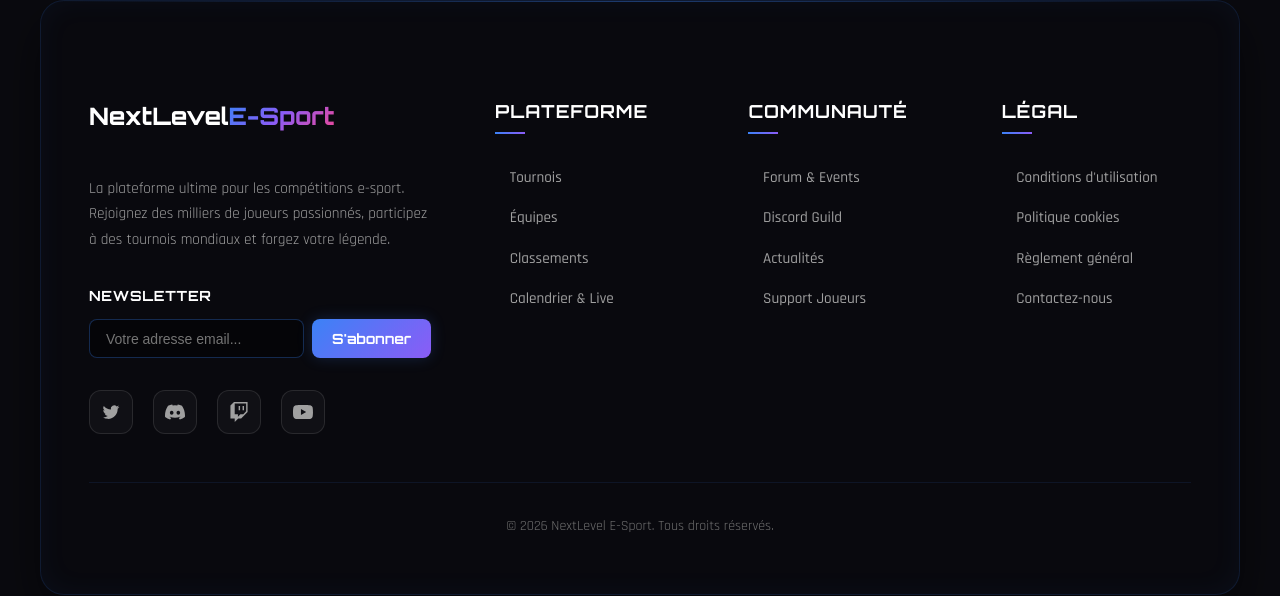
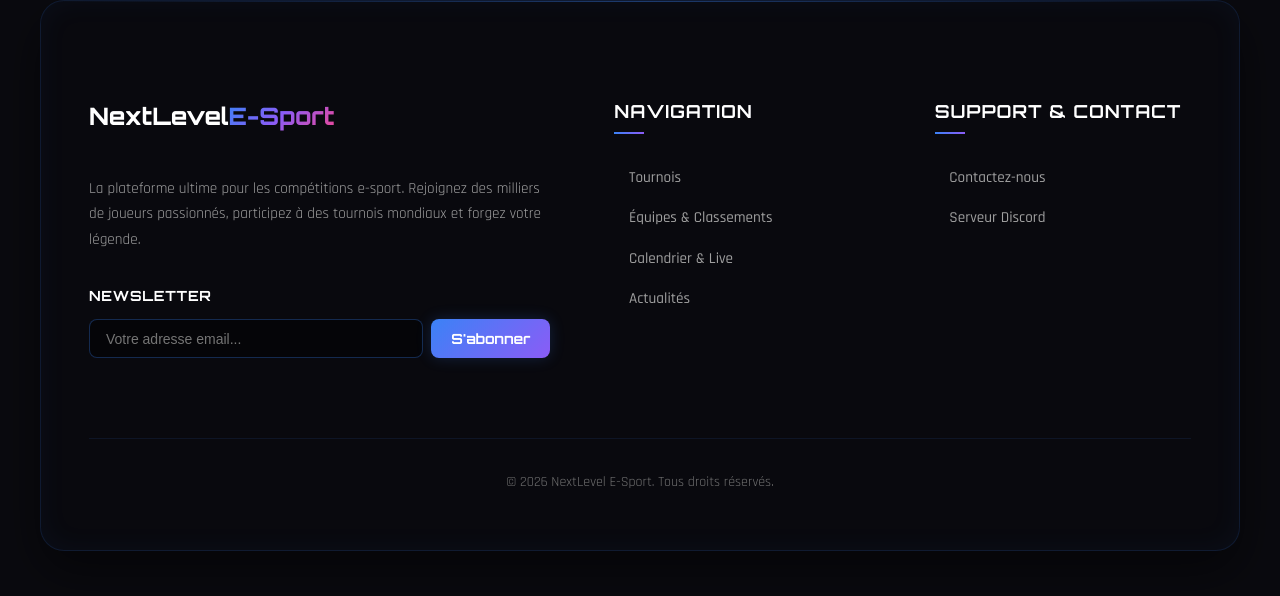
Before and after one commit to adamaarbouba/NextLevel-E-Sport, a Next.js app: page / in a window 1280 px wide. Shown: the part 1888-2484 px from the top of the page. Built offline with nearby package versions, Linux system fonts and the light colour scheme.

Commit message:
Remove dead placeholder footer links and consolidate columns into Navigation and Support & Contact

```diff
--- a/app/globals.css
+++ b/app/globals.css
@@ -813,7 +813,7 @@ body::after {
 
 .footer-content {
   display: grid;
-  grid-template-columns: 1.5fr 1fr 1fr 1fr;
+  grid-template-columns: 1.8fr 1fr 1fr;
   gap: 4rem;
   padding: 1rem 0 3rem;
 }
--- a/components/Footer.jsx
+++ b/components/Footer.jsx
@@ -140,75 +140,34 @@ export default function Footer() {
                   </p>
                 )}
               </div>
-
-              <div className="social-links">
-                <a href="#" className="social-link twitter" aria-label="Twitter">
-                  <svg fill="currentColor" viewBox="0 0 24 24">
-                    <path d="M8.29 20.251c7.547 0 11.675-6.253 11.675-11.675 0-.178 0-.355-.012-.53A8.348 8.348 0 0022 5.92a8.19 8.19 0 01-2.357.646 4.118 4.118 0 001.804-2.27 8.224 8.224 0 01-2.605.996 4.107 4.107 0 00-6.993 3.743 11.65 11.65 0 01-8.457-4.287 4.106 4.106 0 001.27 5.477A4.072 4.072 0 012.8 9.713v.052a4.105 4.105 0 003.292 4.022 4.095 4.095 0 01-1.853.07 4.108 4.108 0 003.834 2.85A8.233 8.233 0 012 18.407a11.616 11.616 0 006.29 1.84"></path>
-                  </svg>
-                </a>
-                <a href="#" className="social-link discord" aria-label="Discord">
-                  <svg fill="currentColor" viewBox="0 0 24 24">
-                    <path d="M20.317 4.37a19.791 19.791 0 00-4.885-1.515.074.074 0 00-.079.037c-.21.375-.444.864-.608 1.25a18.27 18.27 0 00-5.487 0 12.64 12.64 0 00-.617-1.25.077.077 0 00-.079-.037A19.736 19.736 0 003.677 4.37a.07.07 0 00-.032.027C.533 9.046-.32 13.58.099 18.057a.082.082 0 00.031.057 19.9 19.9 0 005.993 3.03.078.078 0 00.084-.028c.462-.63.874-1.295 1.226-1.994a.076.076 0 00-.041-.106 13.107 13.107 0 01-1.872-.892.077.077 0 01-.008-.128 10.2 10.2 0 00.372-.292.074.074 0 01.077-.01c3.928 1.793 8.18 1.793 12.062 0a.074.074 0 01.078.01c.12.098.246.198.373.292a.077.077 0 01-.006.127 12.299 12.299 0 01-1.873.892.077.077 0 00-.041.107c.36.698.772 1.362 1.225 1.993a.076.076 0 00.084.028 19.839 19.839 0 006.002-3.03.077.077 0 00.032-.054c.5-5.177-.838-9.674-3.549-13.66a.061.061 0 00-.031-.03zM8.02 15.33c-1.183 0-2.157-1.085-2.157-2.419 0-1.333.956-2.419 2.157-2.419 1.21 0 2.176 1.096 2.157 2.42 0 1.333-.956 2.418-2.157 2.418zm7.975 0c-1.183 0-2.157-1.085-2.157-2.419 0-1.333.955-2.419 2.157-2.419 1.21 0 2.176 1.096 2.157 2.42 0 1.333-.946 2.418-2.157 2.418z"></path>
-                  </svg>
-                </a>
-                <a href="#" className="social-link twitch" aria-label="Twitch">
-                  <svg fill="currentColor" viewBox="0 0 24 24">
-                    <path d="M11.571 4.714h1.715v5.143H11.57zm4.715 0H18v5.143h-1.714zM6 0L1.714 4.286v15.428h5.143V24l4.286-4.286h3.428L22.286 12V0zm14.571 11.143l-3.428 3.428h-3.429l-3 3v-3H6.857V1.714h13.714Z"></path>
-                  </svg>
-                </a>
-                <a href="#" className="social-link youtube" aria-label="YouTube">
-                  <svg fill="currentColor" viewBox="0 0 24 24">
-                    <path d="M23.498 6.186a3.016 3.016 0 0 0-2.122-2.136C19.505 3.545 12 3.545 12 3.545s-7.505 0-9.377.505A3.017 3.017 0 0 0 .502 6.186C0 8.07 0 12 0 12s0 3.93.502 5.814a3.016 3.016 0 0 0 2.122 2.136c1.871.505 9.376.505 9.376.505s7.505 0 9.377-.505a3.015 3.015 0 0 0 2.122-2.136C24 15.93 24 12 24 12s0-3.93-.502-5.814zM9.545 15.568V8.432L15.818 12l-6.273 3.568z"></path>
-                  </svg>
-                </a>
-              </div>
             </div>
 
             <div className="footer-column">
-              <h3 className="footer-heading">Plateforme</h3>
+              <h3 className="footer-heading">Navigation</h3>
               <ul className="footer-list">
                 <li>
                   <Link href="/tournaments" className="footer-link">Tournois</Link>
                 </li>
                 <li>
-                  <Link href="/teams" className="footer-link">Équipes</Link>
-                </li>
-                <li>
-                  <Link href="/teams" className="footer-link">Classements</Link>
+                  <Link href="/teams" className="footer-link">Équipes & Classements</Link>
                 </li>
                 <li>
                   <Link href="/live" className="footer-link">Calendrier & Live</Link>
+                </li>
+                <li>
+                  <Link href="/news" className="footer-link">Actualités</Link>
                 </li>
               </ul>
             </div>
 
             <div className="footer-column">
-              <h3 className="footer-heading">Communauté</h3>
-              <ul className="footer-list">
-                <li><a href="#" className="footer-link">Forum & Events</a></li>
-                <li><a href="https://discord.com" className="footer-link" target="_blank" rel="noreferrer">Discord Guild</a></li>
-                <li>
-                  <Link href="/news" className="footer-link">Actualités</Link>
-                </li>
-                <li><a href="#" className="footer-link">Support Joueurs</a></li>
-              </ul>
-            </div>
-
-            <div className="footer-column">
-              <h3 className="footer-heading">Légal</h3>
+              <h3 className="footer-heading">Support & Contact</h3>
               <ul className="footer-list">
                 <li>
-                  <a href="#" className="footer-link">Conditions d'utilisation</a>
+                  <Link href="/contact" className="footer-link">Contactez-nous</Link>
                 </li>
                 <li>
-                  <a href="#" className="footer-link">Politique cookies</a>
-                </li>
-                <li>
-                  <a href="#" className="footer-link">Règlement général</a>
-                </li>
-                <li>
-                  <Link href="/contact" className="footer-link">Contactez-nous</Link>
+                  <a href="https://discord.com" className="footer-link" target="_blank" rel="noreferrer">Serveur Discord</a>
                 </li>
               </ul>
             </div>
```
